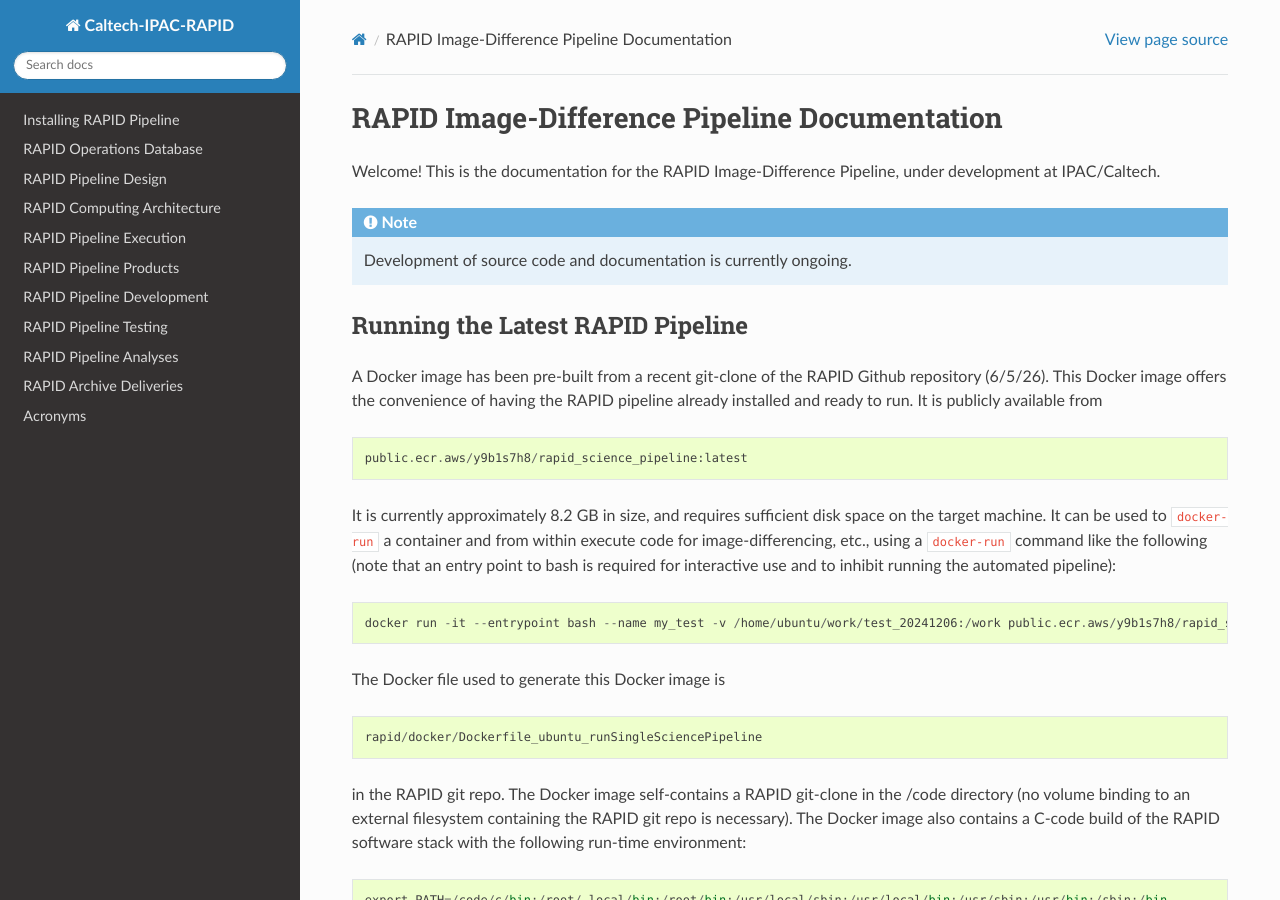
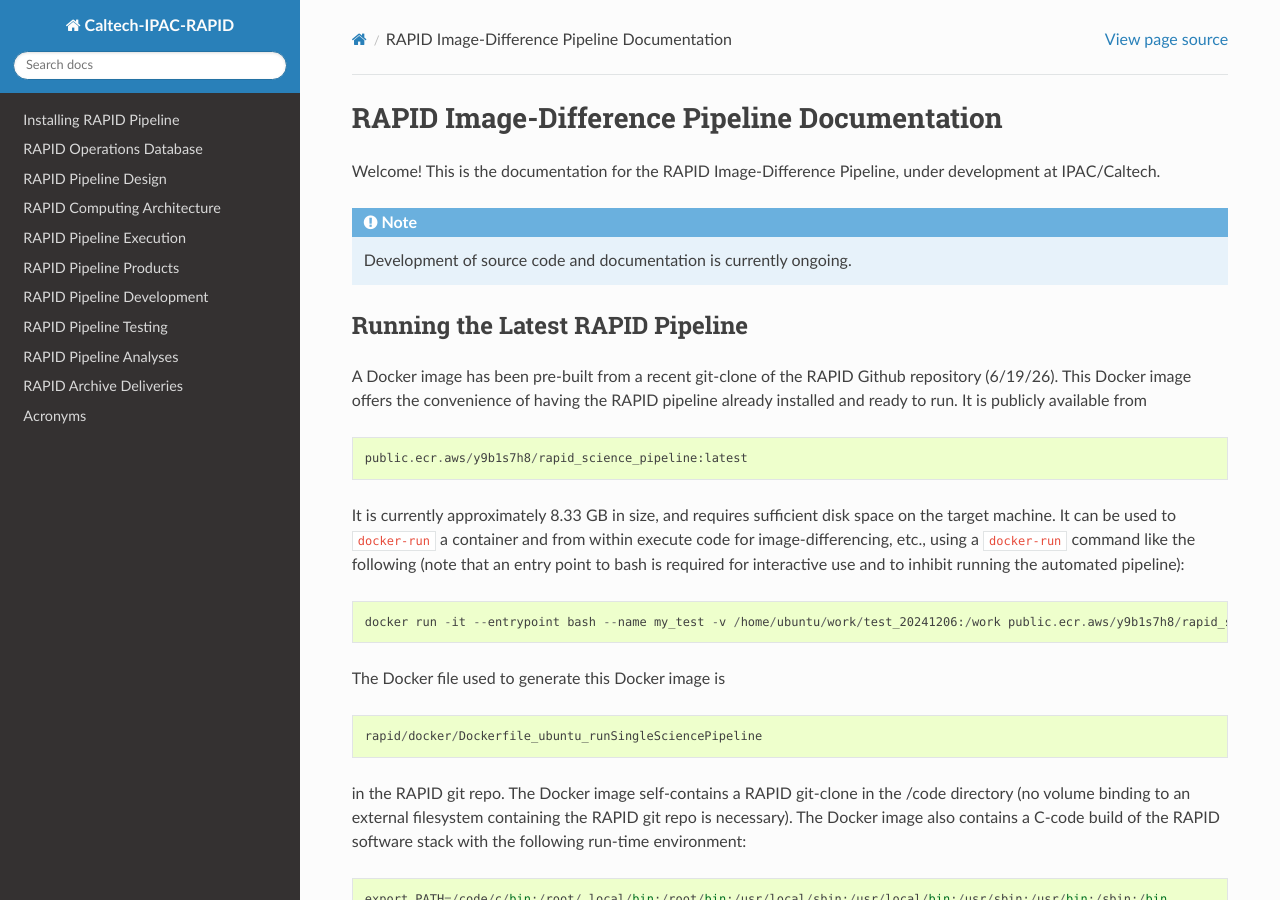
Before and after one commit to Caltech-IPAC/rapid, a Sphinx documentation site: the page built from docs/source/index.rst, in a window 1280 px wide and 900 px high. Built offline with Sphinx 7.4.7 and the Read the Docs theme 3.1.0, drawn with Linux system fonts in a browser that asks for light colours.

Commit message:
Updated latest build date of RAPID-pipeline Docker image.

```diff
--- a/docs/source/index.rst
+++ b/docs/source/index.rst
@@ -18,7 +18,7 @@ Running the Latest RAPID Pipeline
 *************************************
 
 A Docker image has been pre-built from a recent git-clone of the RAPID Github
-repository (6/5/26).
+repository (6/19/26).
 This Docker image offers the convenience of having the RAPID
 pipeline already installed and ready to run.  It is publicly available from
 
@@ -26,7 +26,7 @@ pipeline already installed and ready to run.  It is publicly available from
 
    public.ecr.aws/y9b1s7h8/rapid_science_pipeline:latest
 
-It is currently approximately 8.2 GB in size, and requires sufficient disk space on the target machine.
+It is currently approximately 8.33 GB in size, and requires sufficient disk space on the target machine.
 It can be used to ``docker-run`` a container and from within execute
 code for image-differencing, etc., using a ``docker-run`` command like the
 following (note that an entry point to bash is required for interactive use
```
